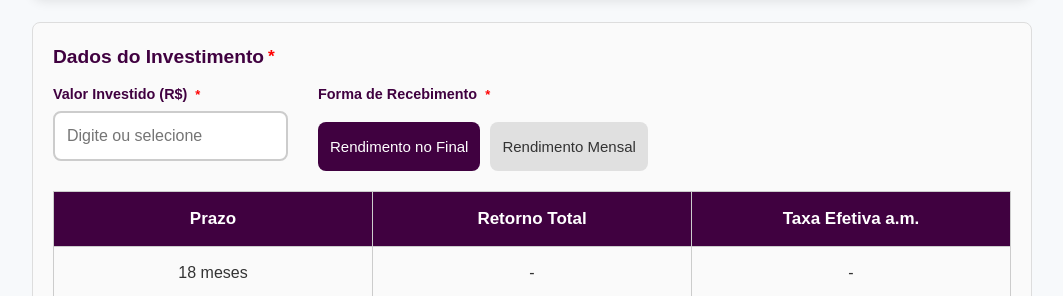
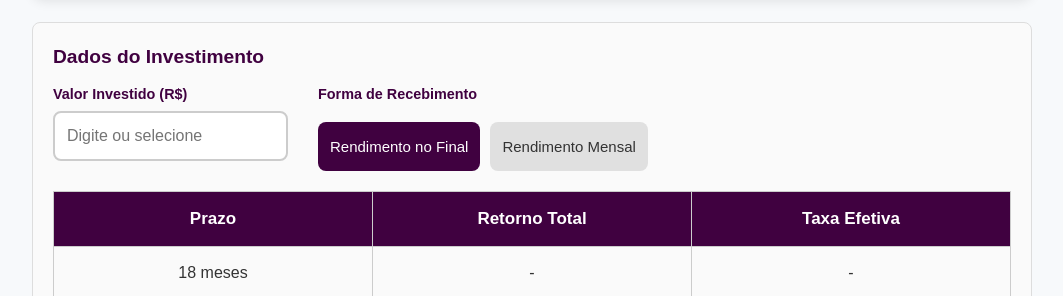
Before and after one commit to Giovanny-arck/simuladorARI, a plain HTML site: page index.html in a window 1280 px wide. Shown: the part 273-569 px from the top of the page, without its empty margins (108-1171 px from the left). Drawn offline with nearby package versions, Linux system fonts and the light colour scheme.

Commit message:
Update index.html

```diff
--- a/index.html
+++ b/index.html
@@ -44,10 +44,10 @@ j=d.createElement(s),dl=l!='dataLayer'?'&l='+l:'';j.async=true;j.src=
 <div class="container">
     <form id="investment-form" novalidate>
         <div class="form-section dados-investimento">
-            <h3>Dados do Investimento <span class="obrigatorio">*</span></h3>
+            <h3>Dados do Investimento <span class="obrigatorio"></span></h3>
             <div class="grid-investimento">
                 <div class="valor-investido-container">
-                    <label>Valor Investido (R$) <span class="obrigatorio">*</span></label>
+                    <label>Valor Investido (R$) <span class="obrigatorio"></span></label>
                     <input type="text" id="valor" list="valoresSugeridos" placeholder="Digite ou selecione" required min="20000">
                     <datalist id="valoresSugeridos">
                         <option value="R$ 20.000,00">
@@ -66,7 +66,7 @@ j=d.createElement(s),dl=l!='dataLayer'?'&l='+l:'';j.async=true;j.src=
                 </div>
 
                 <div class="forma-recebimento-container" id="container-forma-recebimento">
-                    <label>Forma de Recebimento <span class="obrigatorio">*</span></label>
+                    <label>Forma de Recebimento <span class="obrigatorio"></span></label>
                     <div class="button-group">
                         <button type="button" id="btn-final" class="recebimento-btn" onclick="selecionarForma('final')">Rendimento no Final</button>
                         <button type="button" id="btn-mensal" class="recebimento-btn" onclick="selecionarForma('mensal')">Rendimento Mensal</button>
@@ -77,7 +77,7 @@ j=d.createElement(s),dl=l!='dataLayer'?'&l='+l:'';j.async=true;j.src=
             <div id="tabela-resultados">
                 <table id="resultado">
                     <thead id="resultado-head">
-                        <tr><th>Prazo</th><th>Retorno Total</th><th>Taxa Efetiva a.m.</th></tr>
+                        <tr><th>Prazo</th><th>Retorno Total</th><th>Taxa Efetiva</th></tr>
                     </thead>
                     <tbody id="resBody">
                         <tr><td>18 meses</td><td>-</td><td>-</td></tr>
```
